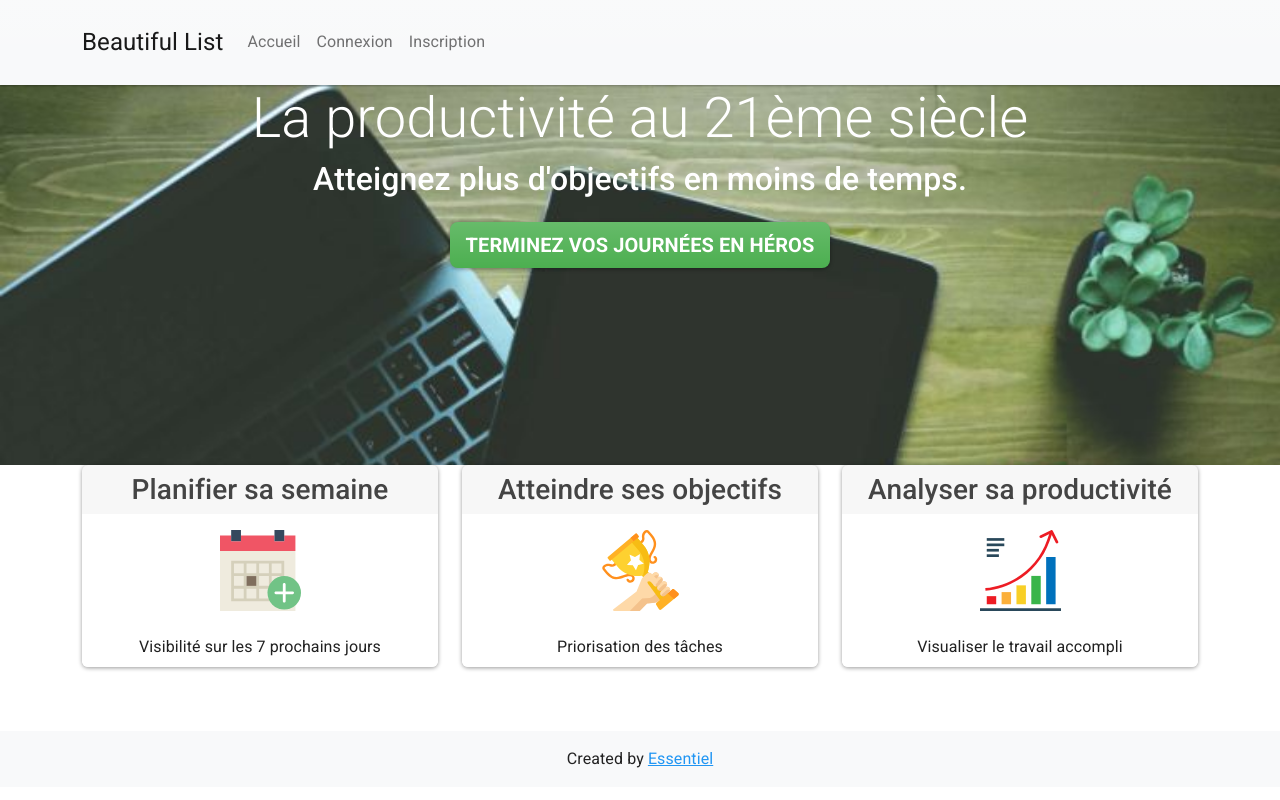
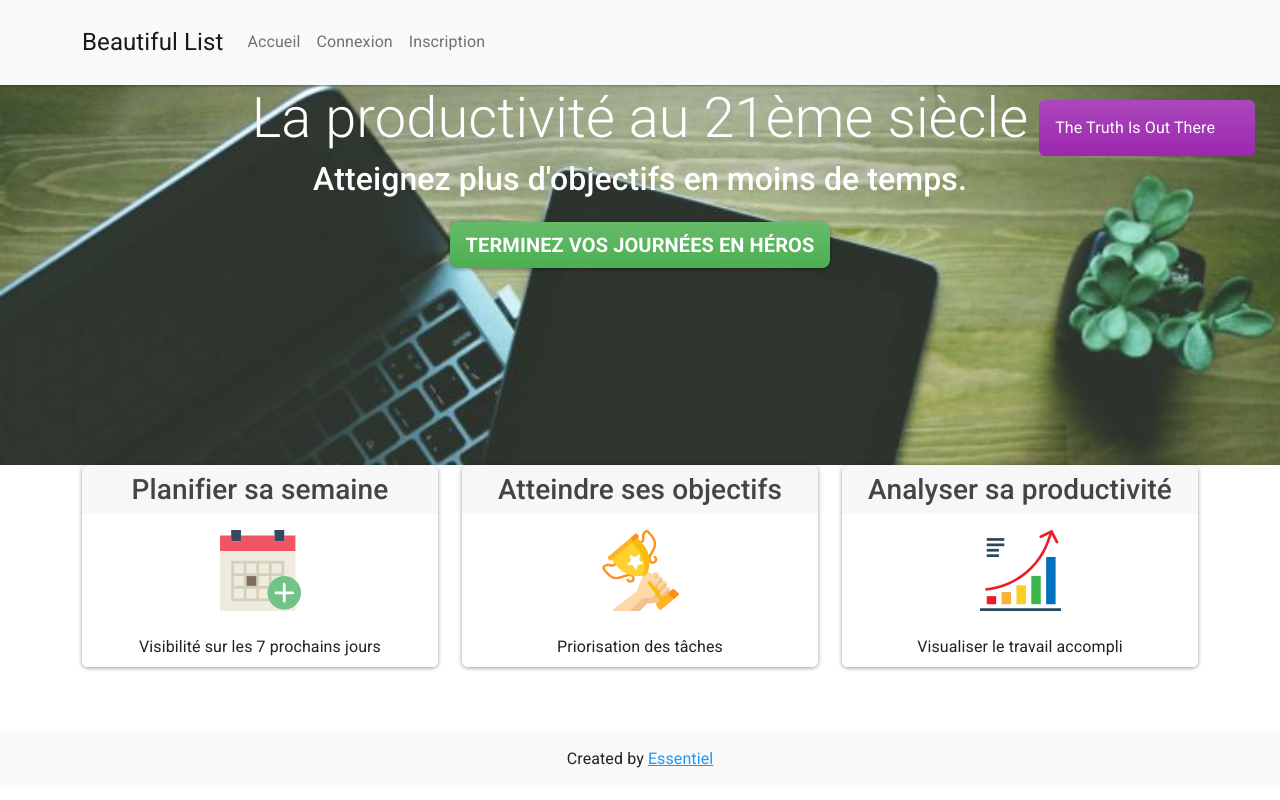
Before and after one commit to Franck-Descombes/TimeWise, an Angular app: page /home in a window 1280 px wide. Built offline with nearby package versions, Linux system fonts and the light colour scheme.

Commit message:
add toastr + manual closing method

```diff
--- a/src/app/app.component.html
+++ b/src/app/app.component.html
@@ -3,3 +3,4 @@
 <router-outlet></router-outlet>
 <al-footer></al-footer>
 <al-loader></al-loader>
+<al-toastr></al-toastr>
--- /dev/null
+++ b/src/app/core/components/toastr/toastr.component.html
@@ -0,0 +1,16 @@
+<!--(toastr$ | async) récupère le flux qui émet soit un objet de type toastr, soit la valeur null.
+    Le mot clef as de Typescript permet de récuperer chaque valeur émise par le flux dans un objet à part, nommé toastr.
+    On peut ensuite accéder aux differentes propriétés de cet objet : category et message. -->
+
+<!--Nous utilisons 'as toastr' dans la directive *ngIf pour stocker la valeur de la notification dans la variable toastr.
+    Cette variable sera utilisée pour afficher les détails du toastr, tels que le type et le message. -->
+
+<!-- <alert> est un composant du module AlertModule (ngx-bootstrap). Déjà importé dans l'app dans le module NgxBoostrap, qui est lui-même importé dans le module Shared.
+    Pour le rendre disponible au niveau du template racine : ajouter l'import dans le module core.module.ts  -->
+
+<alert
+    *ngIf="(toastr$ | async) as toastr"
+    (click)="closeToastr()"
+    type="{{ toastr.category }}">
+        {{ toastr.message }}
+</alert>
--- /dev/null
+++ b/src/app/core/components/toastr/toastr.component.scss
@@ -0,0 +1,7 @@
+alert {
+    cursor: pointer;
+    position: absolute;
+    top: 100px;
+    right: 25px;
+    z-index: 1000;
+}
--- /dev/null
+++ b/src/app/core/components/toastr/toastr.component.ts
@@ -0,0 +1,24 @@
+import { Component, EventEmitter, OnInit, Output } from '@angular/core';
+import { Observable } from 'rxjs';
+import { Toastr } from 'src/app/shared/models/toastr';
+import { ToastrService } from '../../services/toastr.service'; // On réutilise le modèle Toastr
+
+@Component({
+  selector: 'al-toastr',
+  templateUrl: './toastr.component.html',
+  styleUrls: ['./toastr.component.scss']
+})
+export class ToastrComponent implements OnInit {
+
+  toastr$: Observable<Toastr | null>;  // Flux qui émet soit un Toastr soit null.
+
+  constructor(private toastrService: ToastrService) { }
+
+  ngOnInit() { // lien entre service & composant, en récuperant directement le flux exposé par le service :
+    this.toastr$ = this.toastrService.toastr$; // affecte le flux emis par le service toastr au flux interne du composant toastr$.
+  }
+
+  closeToastr() { // appelle la méthode closeToastr() sur le service toastr.
+    this.toastrService.closeToastr();
+  }
+}
--- a/src/app/core/core.module.ts
+++ b/src/app/core/core.module.ts
@@ -7,6 +7,8 @@ import { NavbarComponent } from './components/navbar/navbar.component';
 import { FooterComponent } from './components/footer/footer.component';
 import { PageNotFoundComponent } from './components/page-not-found/page-not-found.component';
 import { LoaderComponent } from './components/loader/loader.component';
+import { ToastrComponent } from './components/toastr/toastr.component';
+import { AlertModule } from 'ngx-bootstrap/alert';
 
 
 // Les importations
@@ -15,19 +17,22 @@ import { LoaderComponent } from './components/loader/loader.component';
     NavbarComponent,
     FooterComponent,
     PageNotFoundComponent,
-    LoaderComponent
+    LoaderComponent,
+    ToastrComponent
   ],
   imports: [
     CommonModule,
     BrowserAnimationsModule,
     PublicModule,
-    ProtectedModule
+    ProtectedModule,
+    AlertModule.forRoot() // disponible au niveau du CoreModule.
   ],
   exports: [
     NavbarComponent,
     FooterComponent,
     PageNotFoundComponent,
-    LoaderComponent
+    LoaderComponent,
+    ToastrComponent
   ]
 })
 export class CoreModule {
@@ -36,4 +41,4 @@ export class CoreModule {
       throw new Error(`CoreModule is already loaded from.`);
     }
   }
- }
+}
--- a/src/app/core/services/loader.service.ts
+++ b/src/app/core/services/loader.service.ts
@@ -7,13 +7,13 @@ import { BehaviorSubject, Observable } from 'rxjs';
 export class LoaderService {
 
   // La classe BehaviorSubject permet de modéliser un état de nos données à travers toute l’application.
-
   // false par défaut. private => seules les autres méthodes du service peuvent modifier l’état des données.
   private isLoading: BehaviorSubject<boolean> = new BehaviorSubject<boolean>(false);
   // Expose l’état des données du service au reste de l'app à travers isLoading$.
   readonly isLoading$: Observable<boolean> = this.isLoading.asObservable();
 
-  // Modifie l’état des données, en passant true / false à l’Observable isLoading$. next() est liée aux Observables et permet d’émettre une nouvelle valeur dans le flux.
+  // Modifie l’état des données, en passant true / false à l’Observable isLoading$.
+  // la méthode next() est liée aux Observables et permet d’émettre une nouvelle valeur dans le flux.
   setLoading(isLoading: boolean): void {
     this.isLoading.next(isLoading);
   }
--- /dev/null
+++ b/src/app/core/services/toastr.service.ts
@@ -0,0 +1,35 @@
+import { Injectable } from '@angular/core';
+import { Observable, BehaviorSubject, timer } from 'rxjs';
+import { take } from 'rxjs/operators';
+import { Toastr } from 'src/app/shared/models/toastr';
+
+@Injectable({
+  providedIn: 'root'
+})
+export class ToastrService {
+
+  private toastr: BehaviorSubject<Toastr | null> = new BehaviorSubject<Toastr | null>({
+    category: 'info',
+    message: 'The Truth Is Out There'
+  });
+  readonly toastr$: Observable<Toastr | null> = this.toastr.asObservable(); // flux auquel les composants peuvent s'abonner.
+
+  constructor() { }
+
+  // Agit le flux (toastr$) exposé par le service avec timer (crée un nouveau flux à partir de certains paramètres) & take (modifie un flux déjà existant en le raccourcissant un peu).
+  // showToastr va modifier l’état du service de manière à afficher un toastr mais 3s plus tard, l’état du service sera redéfini à null, le toastr sera donc masqué.
+  showToastr(toastr: Toastr): void {
+    timer(0, 3000).pipe(take(2)).subscribe(i => {
+      if (i === 0) {
+        this.toastr.next(toastr);
+      } else {
+        this.toastr.next(null);
+      }
+    });
+  }
+
+  // modifier l’état de notre service, en lui passant la valeur null. Le toastr sera donc immédiatement masqué de l’interface.
+  public closeToastr(): void {
+    this.toastr.next(null);
+  }
+}
--- a/src/app/public/login/login-form/login-form.component.ts
+++ b/src/app/public/login/login-form/login-form.component.ts
@@ -35,7 +35,8 @@ export class LoginFormComponent implements OnInit {
   get password() { return this.loginForm.get('password') }
 
   submit(): void {
-    // Safe Navigation Operator ('?'de TypeScript) => permet de ne pas lever d’erreur au cas où le champ est null; évite les erreurs du type « Can not call <nom de la propriété ou méthide> on undefined or null ».
+    // Safe Navigation Operator ('?'de TypeScript) => permet de ne pas lever d’erreur au cas où le champ est null.
+    // Evite les erreurs du type « Can not call <nom de la propriété ou méthide> on undefined or null ».
     console.info(this.email?.value);
     console.info(this.password?.value);
     this.router.navigate(['/app/dashboard']);
--- /dev/null
+++ b/src/app/shared/models/toastr.ts
@@ -0,0 +1,4 @@
+export interface Toastr {
+    category: 'success' | 'info' | 'warning' | 'danger';
+    message: string;
+}
```
